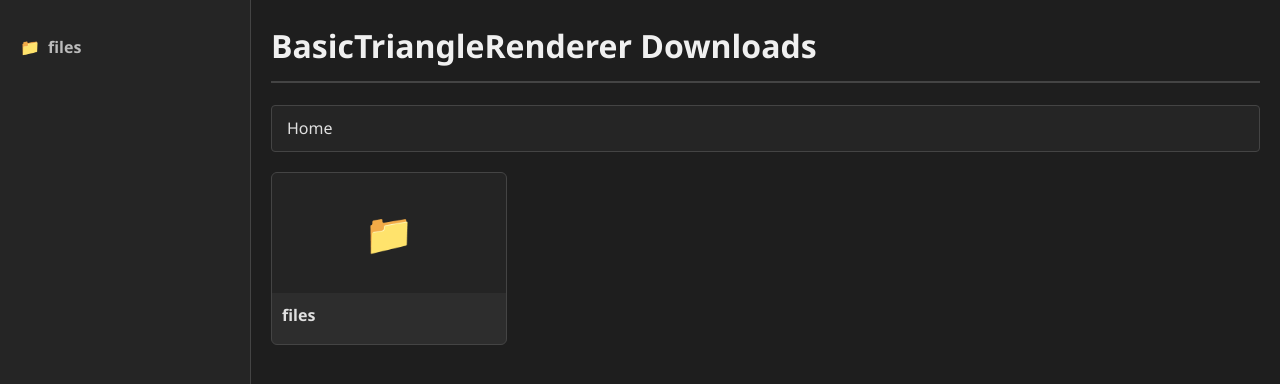
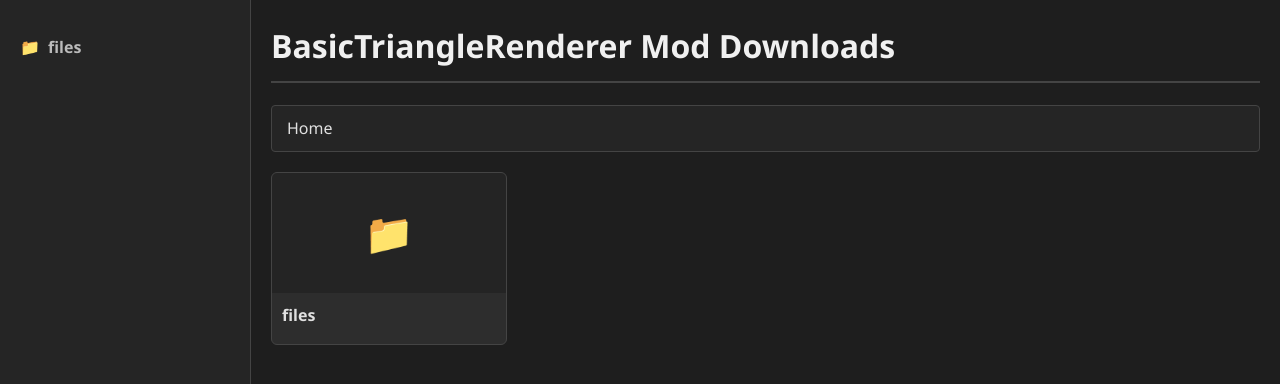
Before and after one commit to OnatYagci/BasicTriangleRenderer.github.io, a website: page index.html in a window 1280 px wide. Shown: the top 384 px of the page. Drawn offline with Linux system fonts and the light colour scheme.

Commit message:
Update index.html

```diff
--- a/index.html
+++ b/index.html
@@ -239,7 +239,7 @@
         <div id="folder-tree"></div>
     </div>
     <div class="main-content">
-        <h1>BasicTriangleRenderer Downloads</h1>
+        <h1>BasicTriangleRenderer Mod Downloads</h1>
         <div id="breadcrumb" class="breadcrumb"></div>
         <div id="file-container"></div>
     </div>
```
